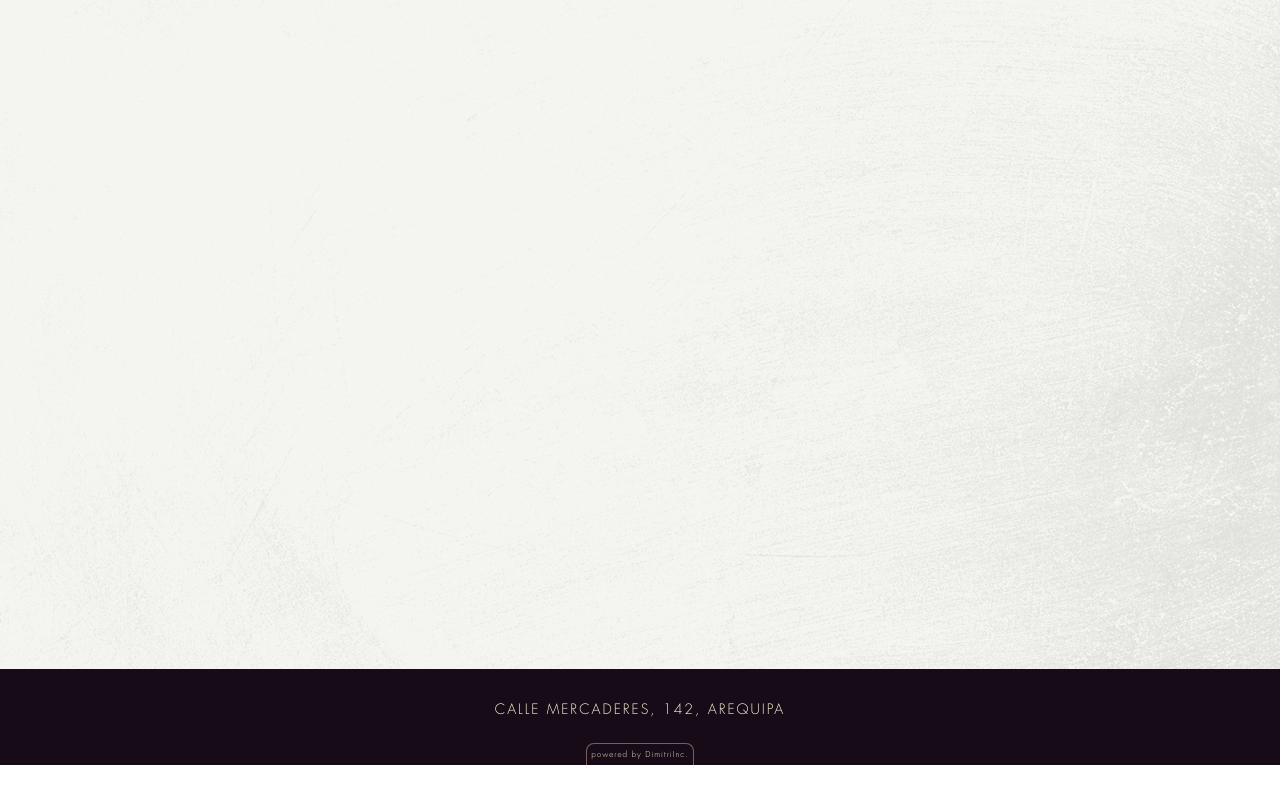
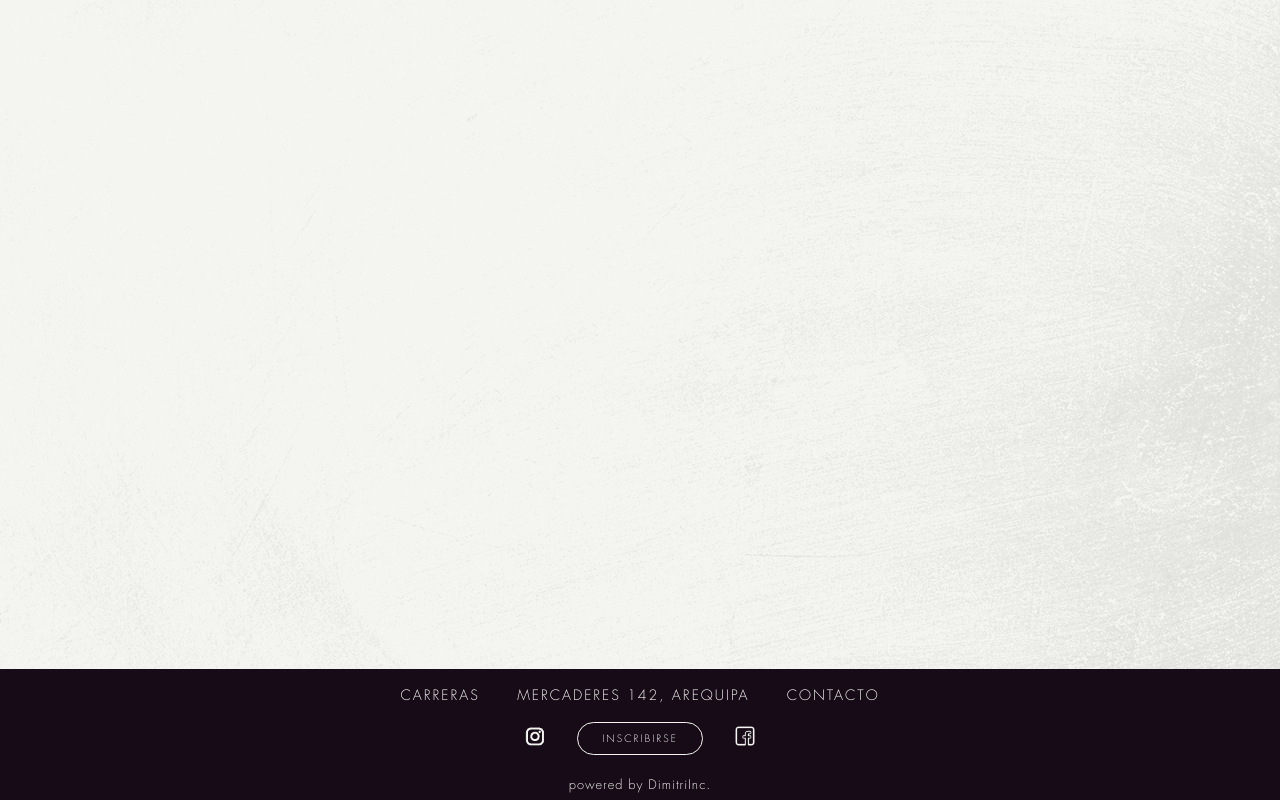
Before and after one commit to dimitriinc/cafe-y-vino-web, a website: page index.html in a window 1280 px wide. Shown: the part 1137-1937 px from the top of the page. Before the commit the page ends 1902 px from the top, so only its background shows below. Drawn offline with nearby package versions, Linux system fonts and the light colour scheme; files that its build step writes are made by us from their sources.

Commit message:
footer layout + socials

```diff
--- a/app/scss/_footer.scss
+++ b/app/scss/_footer.scss
@@ -4,8 +4,9 @@ footer {
     text-align: center;
     font-size: $font_small;
     background-color: $nav_links;
-    color: beige;
+    color: $overlay;
     position: relative;
+
 
     @include breakpoint-up(laptop) {
         padding-top: 1rem;
@@ -14,16 +15,83 @@ footer {
     .address {
         text-transform: uppercase;
         letter-spacing: 2px;
-        padding-bottom: .5rem;
     }
 
     .dimitriinc {
         display: inline-block;
         padding: .3rem;
         margin: 0;
-        border: 1px solid $hamburger_menu;
-        border-radius: .5rem 0.5rem 0 0;
-        border-bottom: none;
-        font-size: $font_x_small;
+        // border: 1px solid $hamburger_menu;
+        // border-radius: .5rem 0.5rem 0 0;
+        // border-bottom: none;
+        font-size: .8rem;
+    }
+
+    .bottom-navigation {
+
+
+        a {
+            letter-spacing: 2px;
+            color: $overlay;
+            display: inline-block;
+            text-transform: uppercase;
+            margin: 0 1rem;
+            transition: all 300ms ease-in-out;
+
+            &:hover {
+                color: $hamburger_menu;
+            }
+            &:active {
+                scale: 80%;
+            }
+        }
+    }
+
+
+    .socials {
+        display: flex;
+        justify-content: center;
+        align-items: center;
+        margin: 1rem 0;
+
+        a {
+            display: inline-block;
+            margin: 0 1rem;
+
+            img {
+                height: 20px;
+                width: 20px;
+                transition: all 300ms ease-in-out;
+
+                &:hover {
+                    scale: 110%;
+                }
+                &:active {
+                    scale: 90%;
+                }
+            }
+        }
+
+        .signup-cta {
+            display: inline-block;
+            text-transform: uppercase;
+            margin: 0 1rem;
+            color: $overlay;
+            border: 1px solid $overlay;
+            border-radius: 100px;
+            font-size: 10px;
+            padding: 0.5rem 1.5rem 0.5rem 1.5rem;
+            letter-spacing: 2px;
+            transition: all 300ms ease-in-out;
+
+            &:hover {
+                background-color: $overlay;
+                color: $nav_links;
+            }
+            &:active {
+                scale: 80%;
+            }
+        }
+
     }
 }
--- a/app/scss/_globals.scss
+++ b/app/scss/_globals.scss
@@ -23,6 +23,7 @@ body {
     letter-spacing: 1px;
     color: $nav_links;
     text-decoration: none;
+    list-style: none;
     background-image: url(/images/sonaBackgroundTexture.jpg);
 
     &.noscroll {
--- a/app/scss/_header.scss
+++ b/app/scss/_header.scss
@@ -145,7 +145,7 @@
             visibility: hidden;
             position: absolute;
             z-index: 3;
-            top: 200px;
+            top: 150px;
             left: 0;
             right: 0;
             margin: auto;
@@ -163,17 +163,18 @@
                 letter-spacing: 2px;
             }
 
-            a#insta-link {
-                display: inline-block;
-                position: relative;
+            .social-link {
+                display: block;
                 width: 100%;
-                margin-top: 8rem;
+                margin-top: 5rem;
+                text-align: center;
 
                 img {
-                    position: absolute;
-                    right: 0;
-                    left: 0;
-                    margin: auto;
+                    display: inline-block;
+                    // position: absolute;
+                    // right: 0;
+                    // left: 0;
+                    // margin: auto;
                     visibility: hidden;
                 }
             }
--- a/app/scss/_variables.scss
+++ b/app/scss/_variables.scss
@@ -4,6 +4,7 @@ $nav_links: #160b17;
 $nav_links_hover: #372738;
 $gray_body: #403b42;
 $overlay: #F4F5F0;
+$footer_back: #322433;
 
 // Font Sizes
 $font_medium: 1.125rem; // 18px
--- a/index.html
+++ b/index.html
@@ -18,11 +18,18 @@
                     <a href="" class="slider-links">horas & ubicación</a>
                     <a href="" class="slider-links">carta</a>
                     <a href="" class="slider-links">reservaciones</a>
-                    <a href="" class="slider-links">trabajos</a>
-                    <a href="" class="slider-links">contactos</a>
-                    <a href="https://www.instagram.com/cafevinowinebar/" id="insta-link" target="_blank">
-                        <img src="/images/instagram-logo-regal.png" class ="slider-links" heigth="26px" width="26px" alt="insta-logo">
-                    </a>
+                    <a href="" class="slider-links">carreras</a>
+                    <a href="" class="slider-links">contacto</a>
+
+                    <section class="slider-links social-link">
+                        <a href="https://www.instagram.com/cafevinowinebar/" target="_blank">
+                            <img src="/images/instagram-logo-regal.png" class ="slider-links" heigth="26px" width="26px" alt="insta-logo">
+                        </a>
+                        <a href="https://www.facebook.com/CafeYVinoWinebar" target="_blank">
+                            <img src="/images/facebook_icon_regal.png" class ="slider-links" alt="facebook_logo" heigth="26px" width="26px">
+                        </a>
+                    </section>
+
                 </div>
 
             </div>
@@ -88,9 +95,33 @@
 
         <footer>
             <nav class="footer-navigation">
-                <p class="address">
-                    Calle Mercaderes, 142, Arequipa
+                <p class="address hide-for-desktop">
+                   Mercaderes 142, Arequipa
                 </p>
+                <div class="bottom-navigation hide-for-mobile">
+                    <span>
+                        <a href="">carreras</a>
+                    </span>
+                    <span>
+                        <a href="">mercaderes 142, arequipa</a>
+                    </span>
+                    <span>
+                        <a href="">contacto</a>
+                    </span>
+                </div>
+
+                <div class="socials">
+
+                    <a class="hide-for-mobile" href="https://www.instagram.com/cafevinowinebar/" target="_blank">
+                        <img src="/images/instagram-logo-overlay.png" alt="instagram_logo">
+                    </a>
+
+                    <a class="signup-cta" href="">inscribirse</a>
+
+                    <a class="hide-for-mobile" href="https://www.facebook.com/CafeYVinoWinebar" target="_blank">
+                        <img src="/images/facebook_icon_overlay.png" alt="facebook_logo">
+                    </a>
+                </div>
             </nav>
 
             <p class="dimitriinc">powered by DimitriInc.</p>
```
Also changed, not shown: images/facebook_icon_overlay.png (added), images/facebook_icon_regal.png (added), images/instagram-logo-overlay.png (added).
